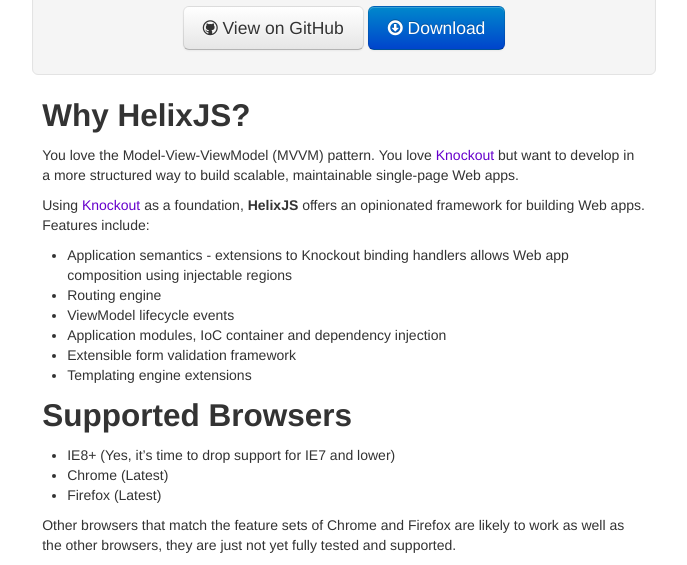
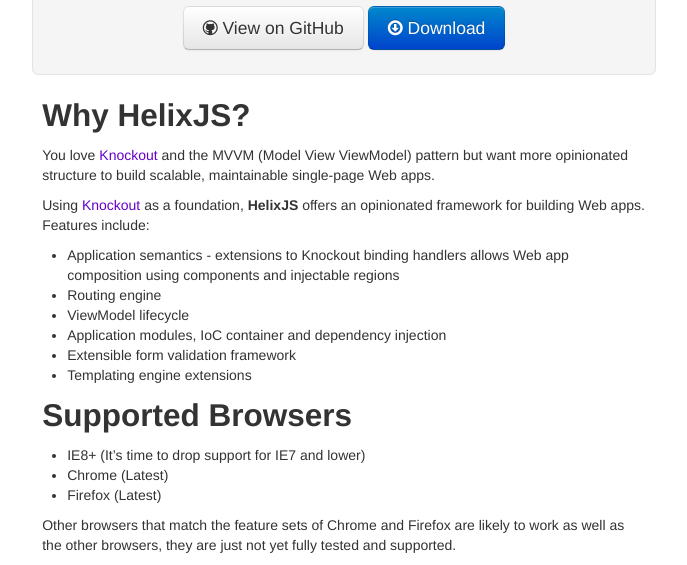
Before and after one commit to barclayadam/helixjs, a Jekyll site: the page built from index.html, in a window 1280 px wide, cut to the strip 320-885 px from the top of the page. Shown: the whole strip, without its empty margins (296-983 px from the left). Built offline with Jekyll 4.4.1, drawn with Linux system fonts in a browser that asks for light colours; some of the changed text lies outside the part shown.

```diff
--- a/_includes/footer.html
+++ b/_includes/footer.html
@@ -1,9 +1,10 @@
 <footer>
   <div class="row-fluid">
     <div class="span6 offset3">
-      <p><a href="https://saucelabs.com/u/barclayadam"><img src="https://saucelabs.com/buildstatus/barclayadam" alt="SauceLabs Test Status"></a></p>
-      <p class="copyright"><strong>HelixJS</strong> is maintained by <a href="https://github.com/barclayadam">Adam Barclay</a> and supported by <a href="https://github.com/michaeldtaylor">Mike Taylor</a>.</p>
-      <p>Published with <a href="http://pages.github.com">GitHub Pages</a></p>
+      <p><a href="https://saucelabs.com/u/barclayadam"><img src="https://saucelabs.com/buildstatus/barclayadam" alt="SauceLabs Test Status" /></a></p>
+      <p>HelixJS was created by <a href="https://github.com/barclayadam">Adam Barclay</a>. Code licensed under the <a href="http://www.opensource.org/licenses/mit-license.php">MIT license</a>.</p>
+
+      <p>Sponsored by <a href="http://www.redsequence.com"><img src="images/redsequence-inverse.png" alt="Red Sequence" /></a></p>
     </div>
   </div>
 </footer>
--- a/_includes/home_content.md
+++ b/_includes/home_content.md
@@ -1,25 +1,21 @@
 
 ## Why HelixJS?
 
-You love the Model-View-ViewModel (MVVM) pattern. You love [Knockout](http://knockoutjs.org) but want to develop in a more structured way to build scalable, maintainable single-page Web apps.
+You love [Knockout](http://knockoutjs.org) and the MVVM (Model View ViewModel) pattern but want more opinionated structure to build scalable, maintainable single-page Web apps.
 
 Using [Knockout](http://knockoutjs.org) as a foundation, **HelixJS** offers an opinionated framework for building Web apps. Features include:
 
-- Application semantics - extensions to Knockout binding handlers allows  Web app composition using injectable regions
+- Application semantics - extensions to Knockout binding handlers allows Web app composition using components and injectable regions
 - Routing engine
-- ViewModel lifecycle events
+- ViewModel lifecycle
 - Application modules, IoC container and dependency injection
 - Extensible form validation framework
 - Templating engine extensions
 
 ## Supported Browsers
 
-- IE8+ (Yes, it's time to drop support for IE7 and lower)
+- IE8+ (It's time to drop support for IE7 and lower)
 - Chrome (Latest)
 - Firefox (Latest)
 
 Other browsers that match the feature sets of Chrome and Firefox are likely to work as well as the other browsers, they are just not yet fully tested and supported.
-
-## License
-
-Code licensed under the [The MIT License (MIT)](http://www.opensource.org/licenses/mit-license.php)
--- a/styles/main.css
+++ b/styles/main.css
@@ -54,6 +54,7 @@ footer {
 	padding-top: 2em;
 	background-color: #1b1b1b;
 	color: white;
+	font-size: 10px;
 	padding-bottom: 2em;
 
 	margin-top: -147px;
```
Also changed, not shown: images/redsequence-inverse.png (added), 4 other files.
